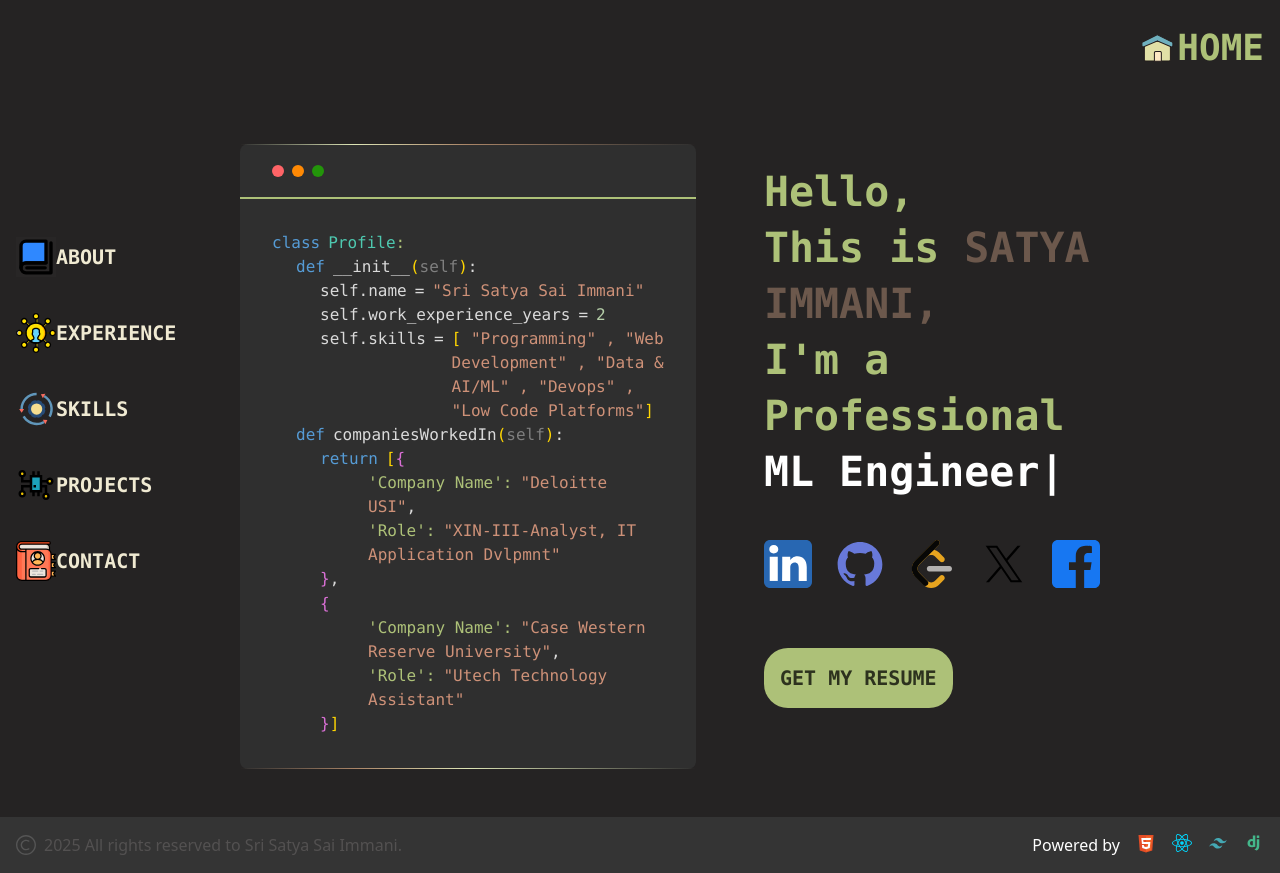
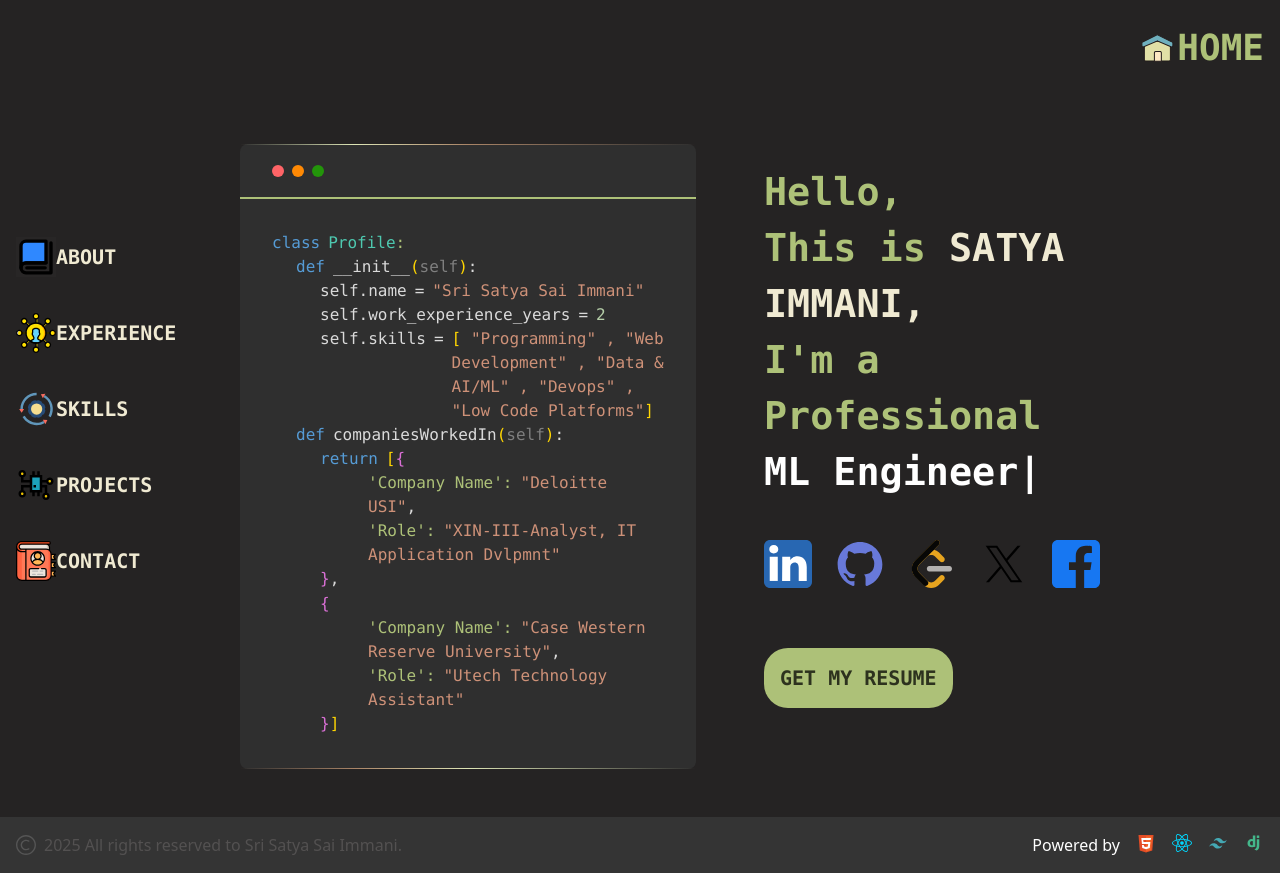
Before and after one commit to Targon-Champ/My-Portfolio, a React (Vite) app in the folder frontend/: page /#/ in a window 1280 px wide. Built offline with nearby package versions, Linux system fonts and the light colour scheme.

Commit message:
Name  font and color UI

```diff
--- a/frontend/src/pages/assets/Intro.jsx
+++ b/frontend/src/pages/assets/Intro.jsx
@@ -28,10 +28,10 @@ function Intro() {
   };
   return (
     <>
-      <h1 className="font-mono text-5xl sm:text-3xl font-bold leading-[3rem] text-[#ADC178] md:font-extrabold lg:text-[2.6rem] lg:leading-[3.5rem]">
+      <h2 className="font-mono text-3xl font-bold leading-[3rem] text-[#ADC178] md:font-extrabold lg:text-[2.4rem] lg:leading-[3.5rem]">
         Hello,
         <br />
-        This is <span className="text-[#6C584C]">SATYA IMMANI,</span> <br />
+        This is <span className="text-[#F0EAD2]">SATYA IMMANI,</span> <br />
         I'm a Professional
         <br />
         <span className="text-[#ffff]" id="role">
@@ -51,7 +51,7 @@ function Intro() {
             repeat={Infinity}
           />
         </span>
-      </h1>
+      </h2>
       <div className="flex flex-row  mt-5 lg:mt-10 space-x-3 lg:space-x-6">
         <div className="rounded-full lg:h-12 lg:w-12 h-6 w-6 transform transition-transform duration-300 hover:scale-125">
           <a href={linkedin_link} target="_blank">
```
